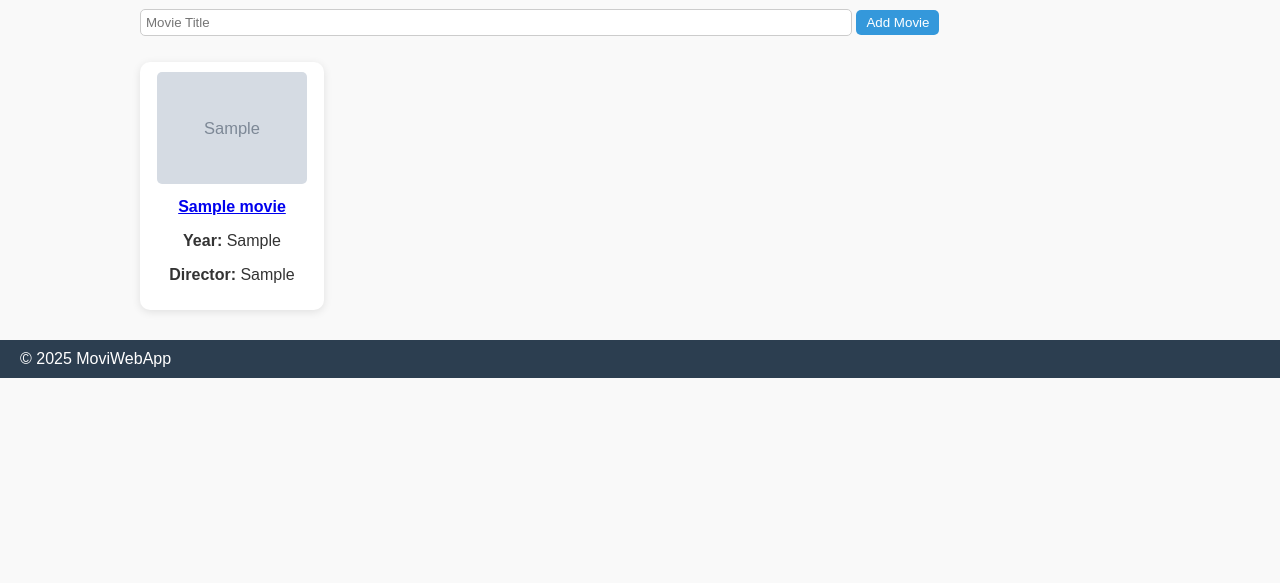
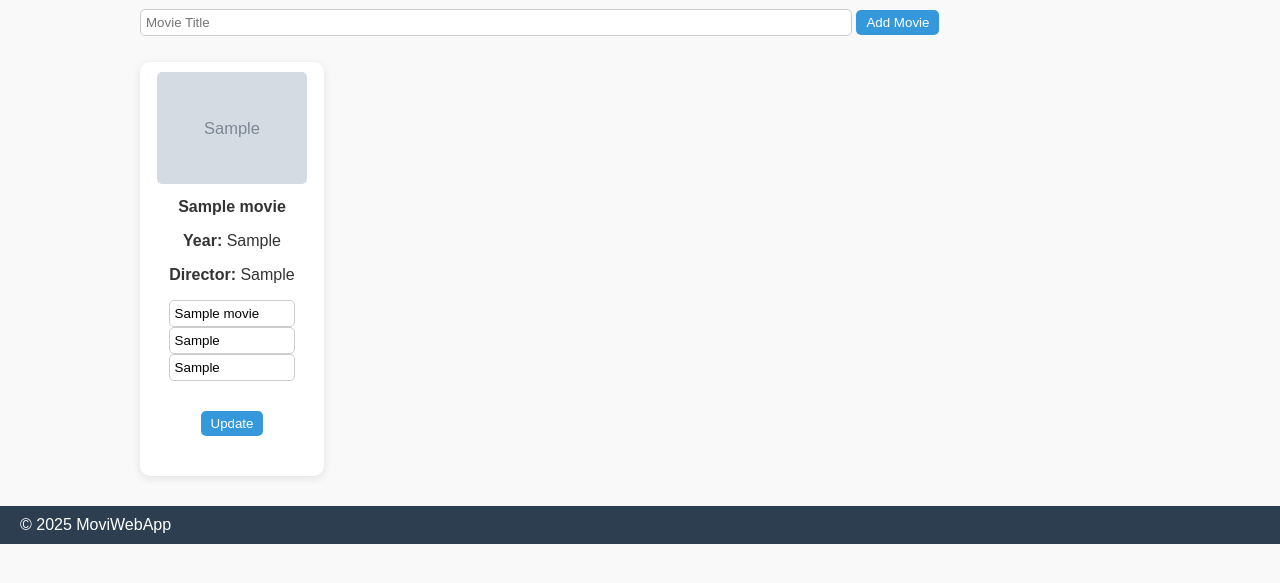
Before and after one commit to Markus-Huckriede/MoviWebApp, a Flask app: page /users/1/movies in a window 1280 px wide. Shown: the part 170-753 px from the top of the page. Run offline with Flask 3, Linux system fonts and the light colour scheme; tables that the repository leaves empty hold one stand-in row (values such as "Sample post"); grey boxes marked "Sample" are stand-in pictures.

Commit message:
update movie fixed

```diff
--- a/templates/movies.html
+++ b/templates/movies.html
@@ -19,19 +19,27 @@
 <ul class="movie-list">
     {% for movie in movies %}
     <li>
-        <a href="{{ url_for('movie_detail', user_id=user.id, movie_id=movie.id) }}">
         {% if movie.poster_url and movie.poster_url != "N/A" %}
         <img src="{{ movie.poster_url }}" alt="{{ movie.name }}" width="150">
         {% else %}
         <span>No poster available</span>
         {% endif %}
+
         <strong>{{ movie.name }}</strong>
-        </a>
         <p><strong>Year:</strong> {{ movie.year }}</p>
         <p><strong>Director:</strong> {{ movie.director }}</p>
+
+        <!-- Update-Form -->
+        <form action="{{ url_for('update_movie', user_id=user.id, movie_id=movie.id) }}" method="POST" style="margin-top:5px;">
+            <input type="text" name="name" value="{{ movie.name }}">
+            <input type="text" name="director" value="{{ movie.director }}">
+            <input type="text" name="year" value="{{ movie.year }}">
+            <button type="submit">Update</button>
+        </form>
     </li>
     {% endfor %}
 </ul>
 {% endblock %}
+
 </body>
 </html>
```
Lines whose indentation alone changed are shown as unchanged.
